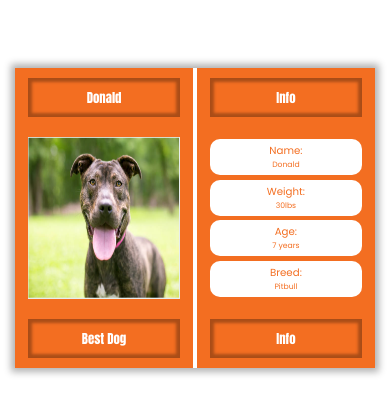
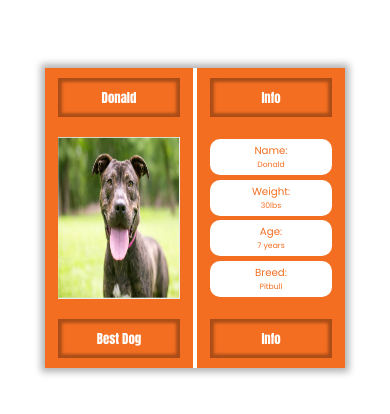
Before and after one commit to Timothy-Achonu/Animal-Trading-Card, a plain HTML site: page index.html in a window 390 px wide. Shown: the part 204-618 px from the top of the page. Drawn offline with Linux system fonts and the light colour scheme.

Commit message:
making the card mobile responsive

```diff
--- a/style.css
+++ b/style.css
@@ -89,3 +89,9 @@ main > section {
 .right-side-section ul li .value {
   font-size: 0.6rem;
 }
+
+@media(max-width : 500px) {
+    main {
+        max-width: 300px ;
+    }
+}
```
